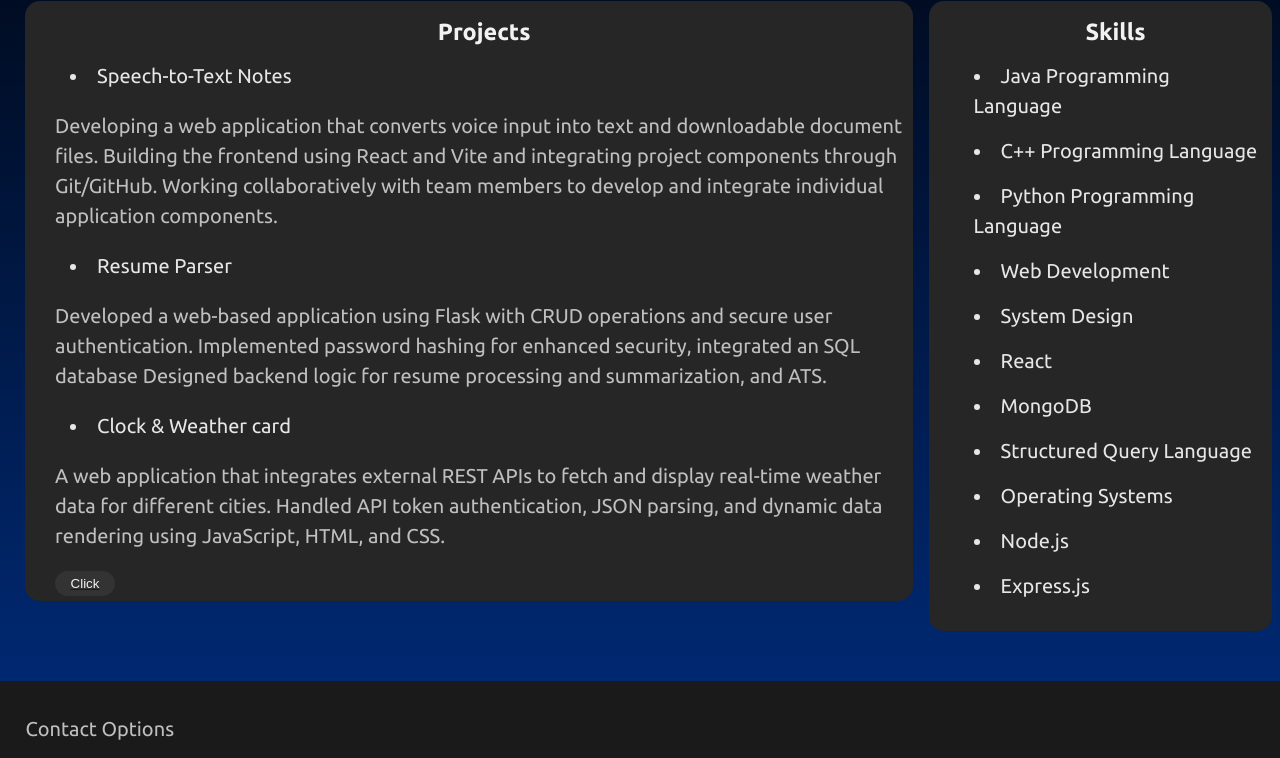
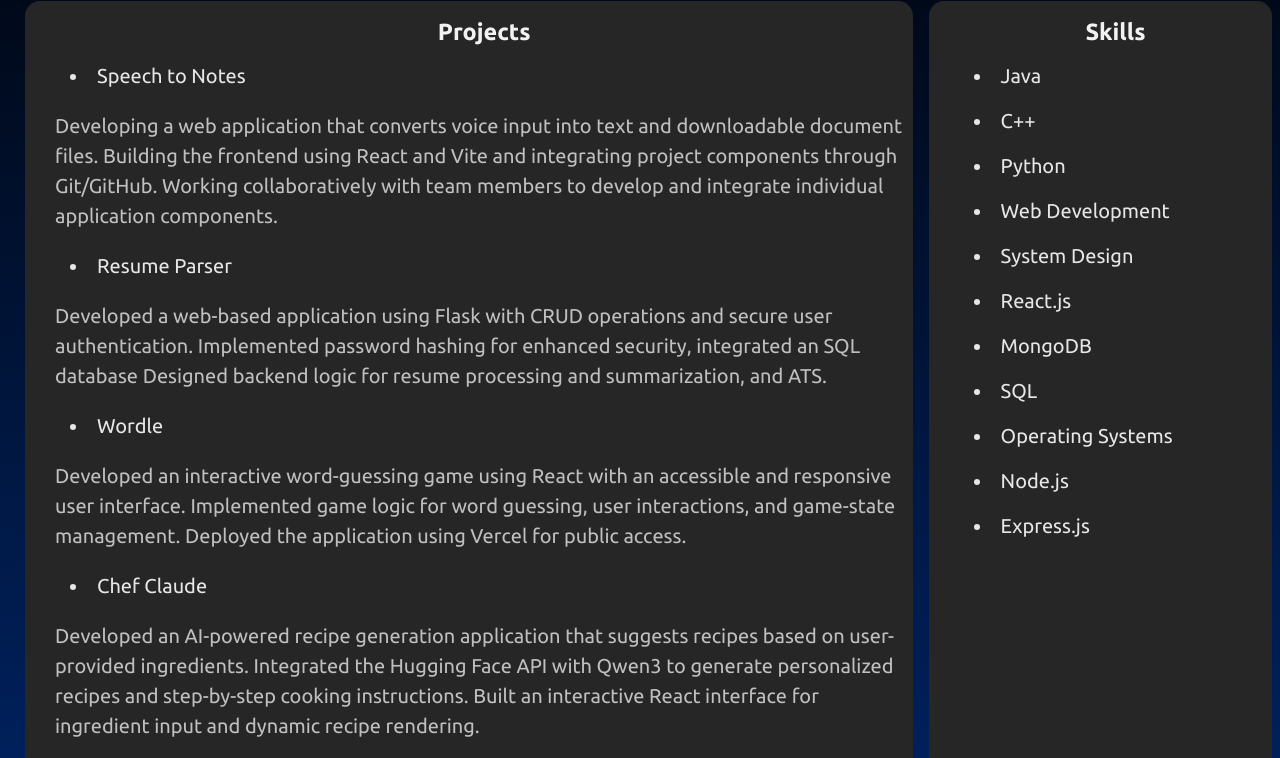
Before and after one commit to HarshitRinge89/HarshitRinge89.github.io, a plain HTML site: page index.html in a window 1280 px wide. Shown: the part 299-1057 px from the top of the page. Drawn offline with Linux system fonts and the light colour scheme.

Commit message:
New Projects

```diff
--- a/Aboutmecss.css
+++ b/Aboutmecss.css
@@ -56,7 +56,7 @@ p{
 }
 #container{
     width:72%;
-    height: 600px;
+    height: 100%;
     display:flex;
     flex-direction:column;
     gap:25px;
@@ -79,12 +79,13 @@ p{
 }
 .btn{
     width:60px;
-    height:25px;
+    height:35px;
     display: block;
     border: none;
     color: hsl(0,0%,95%);
     border-radius: 20px;
     background-color: hsl(0,0%,20%);
+    text-decoration: none;
 }
 #socials{
     width: 100%;
--- a/index.html
+++ b/index.html
@@ -23,7 +23,7 @@
             <div id="container">
                 <div id="projects" class="box">
                     <center><h3>Projects</h3></center>
-                    <li>Speech-to-Text Notes</li>
+                    <li>Speech to Notes</li>
                         <p>Developing a web application that converts voice input into text and downloadable document files.
                         Building the frontend using React and Vite and integrating project components through Git/GitHub.
                         Working collaboratively with team members to develop and integrate individual application components.</p>
@@ -32,24 +32,34 @@
                         Implemented password hashing for enhanced security, integrated an SQL database
                         Designed backend logic for resume processing and summarization, and ATS.
                     </p>
-                    <li>Clock & Weather card</li>
+                    <li>Wordle</li>
+                    <p>Developed an interactive word-guessing game using React with an accessible and responsive user interface.
+                        Implemented game logic for word guessing, user interactions, and game-state management.
+                        Deployed the application using Vercel for public access.
+                    </p>
+                    <li>Chef Claude</li>
+                    <p>Developed an AI-powered recipe generation application that suggests recipes based on user-provided ingredients.
+                        Integrated the Hugging Face API with Qwen3 to generate personalized recipes and step-by-step cooking instructions.
+                        Built an interactive React interface for ingredient input and dynamic recipe rendering.</p>
+                    <a href="https://wordle-one-peach.vercel.app/"><button class="btn">Redirect</button></a>
+                    <li>Weather card</li>
                     <p>
                         A web application that integrates external REST APIs to fetch and display real-time weather data for different cities.
                         Handled API token authentication, JSON parsing, and dynamic data rendering using JavaScript, HTML, and CSS.
                     </p>
-                    <a href="https://harshitringe89.github.io/webclock.github.io/"><button class="btn">Click</button></a>
+                    <a href="https://harshitringe89.github.io/webclock.github.io/"><button class="btn">Redirect</button></a>
                 </div>
             </div>
             <div id="skills" class="box">
                 <center><h3>Skills</h3></center>
-                <li>Java Programming Language</li>
-                <li>C++ Programming Language</li>
-                <li>Python Programming Language</li>
+                <li>Java</li>
+                <li>C++</li>
+                <li>Python</li>
                 <li>Web Development</li>
                 <li>System Design</li>
-                <li>React</li>
+                <li>React.js</li>
                 <li>MongoDB</li>
-                <li>Structured Query Language</li>
+                <li>SQL</li>
                 <li>Operating Systems</li>
                 <li>Node.js</li>
                 <li>Express.js</li>
```
